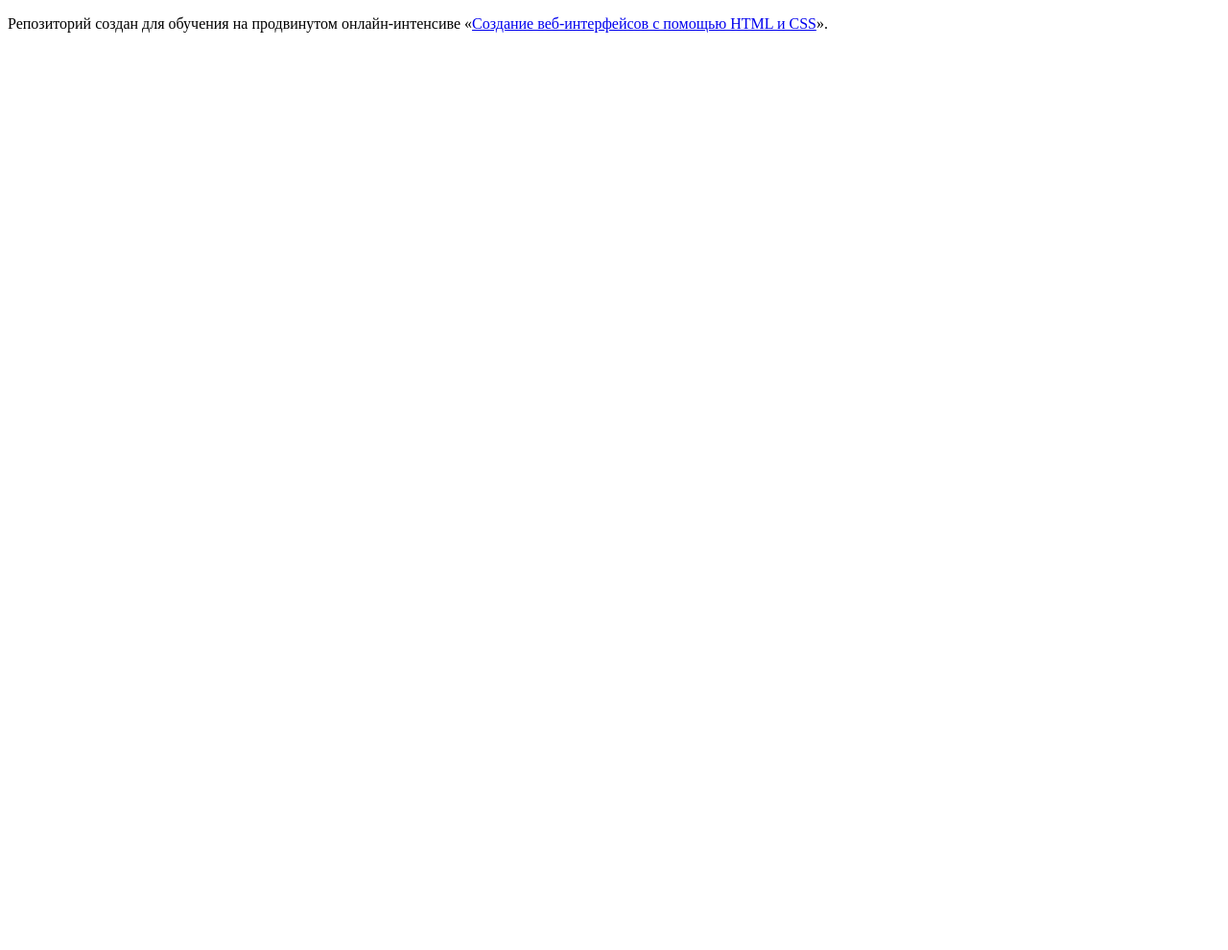
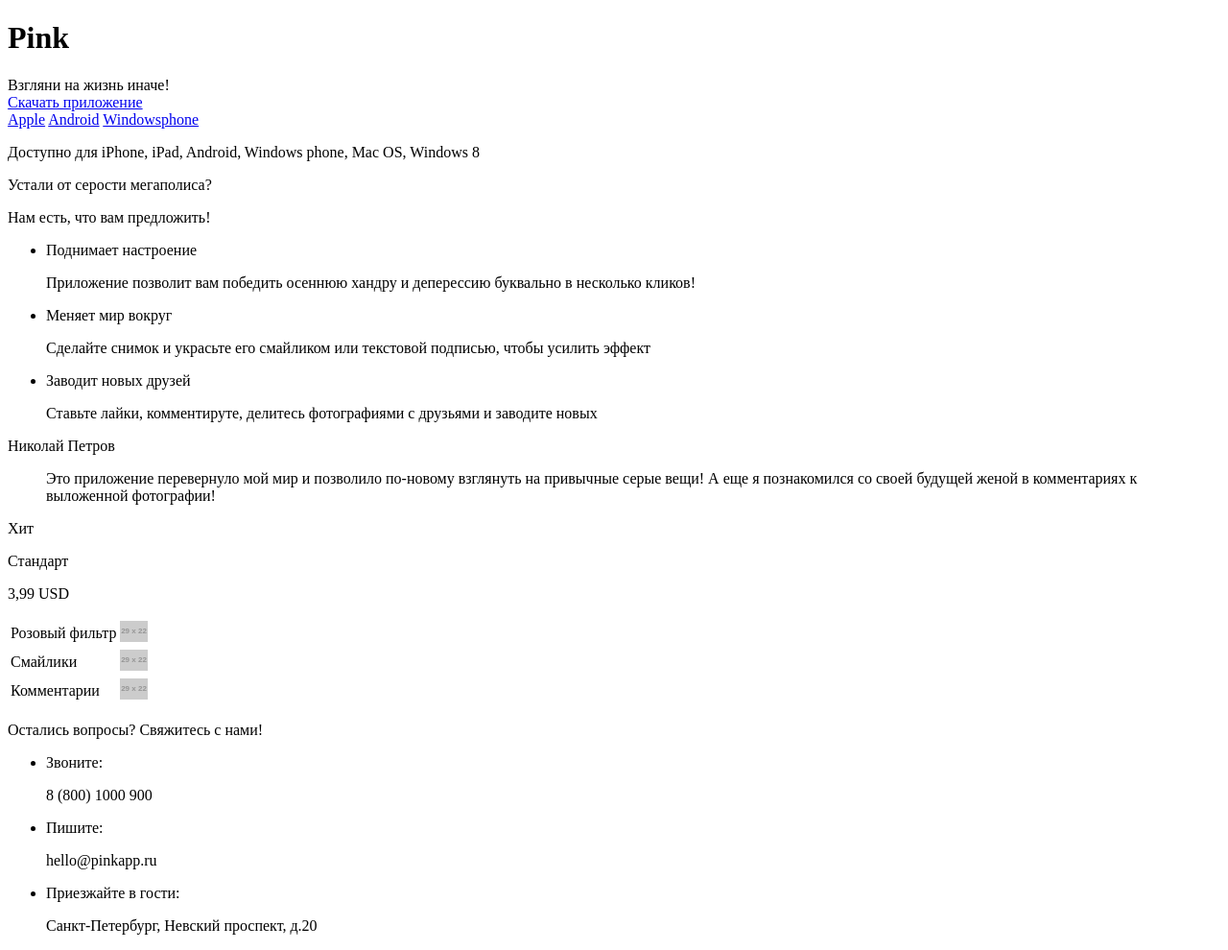
Before and after one commit to kmyshka/42029-Pink, a website: page index.html in a window 1280 px wide. Shown: the whole page at 96% size. Before the commit the page ends 800 px from the top, so only its background shows below. Drawn offline with Linux system fonts and the light colour scheme; placeholder pictures from the web are drawn by us.

Commit message:
Разметка Pink

```diff
--- a/index.html
+++ b/index.html
@@ -1,17 +1,115 @@
 <!DOCTYPE html>
 <html lang="ru">
-
-<head>
-  <meta charset="utf-8">
-  <title>HTML Academy: Pink</title>
-  <!-- <link rel="stylesheet" href="css/style.css"> -->
-</head>
-
-<body>
-
-  <p>Репозиторий создан для обучения на продвинутом онлайн-интенсиве «<a href="https://htmlacademy.ru/advanced_intensive">Создание веб-интерфейсов с помощью HTML и CSS</a>».</p>
-
-  <!-- <script src="js/script.js"></script> -->
-
-</body>
+	<head>
+		<title>HTML Academy: Pink</title>
+		<meta charset="utf-8">
+	</head>
+	<body>
+		<header class="page-header">
+			<div class="wrapper">
+				<h1>Pink</h1>
+				<div class="header-menu-icon"></div>
+			</div>
+		</header>
+		<article class="main-page-application">
+			<div class="intro">
+				<div class="intro-slogan">Взгляни на жизнь иначе!</div>
+			</div>
+			<section class="app-download">
+				<div class="wrapper">
+					<a class="btn-download" href="#">Скачать приложение</a>
+					<div class="company-mobile">
+						<a href="#" class="apple">Apple</a>
+						<a href="#" class="android">Android</a>
+						<a href="#" class="windowsphone">Windowsphone</a>
+					</div>
+					<p>Доступно для iPhone, iPad, Android, Windows phone, Mac OS, Windows 8</p>
+				</div>
+			</section>
+			<section class="app-info">
+				<div class="wrapper">
+					<p class="info-slogan">Устали от серости мегаполиса?</p>
+					<p class="info-slogan">Нам есть, что вам предложить!</p>
+					<ul class="features">
+						<li>
+							<div class="feature-title">Поднимает настроение</div>
+							<p>Приложение позволит вам победить осеннюю хандру и деперессию буквально в несколько кликов!</p>
+						</li>
+						<li>
+							<div class="feature-title">Меняет мир вокруг</div>
+							<p>Сделайте снимок и украсьте его смайликом или текстовой подписью, чтобы усилить эффект</p>
+						</li>
+						<li>
+							<div class="feature-title">Заводит новых друзей</div>
+							<p>Ставьте лайки, комментируте, делитесь фотографиями с друзьями и заводите новых</p>
+						</li>
+					</ul>
+				</div>
+			</section>
+			<section class="review-slider">
+				<div class="wrapper">
+					<div class="review-slide">
+						<div class="review-slide-num">
+							<span class="name-reviewer">Николай Петров</span>
+							<blockquote>Это приложение перевернуло мой мир и позволило по-новому взглянуть на привычные серые вещи! А еще я познакомился со своей будущей женой в комментариях к выложенной фотографии!</blockquote>
+						</div>
+					</div>
+					<div class="slider-controls">
+						<i class="active"></i>
+						<i></i>
+						<i></i>
+					</div>
+				</div>
+			</section>
+			<section class="price-slider">
+				<div class="wrapper">
+					<div class="price-slide">
+						<div class="price-slide-num">
+							<div class="flag flag-hit">Хит</div>
+							<p class="type-application">Стандарт</p>
+							<p class="price-app">3,99 USD</p>
+							<table>
+								<tr>
+									<td>Розовый фильтр</td>
+									<td><img src="http://placehold.it/29x22" alt="галочка_фильтр_присутствует"></td>
+								</tr>
+								<tr>
+									<td>Смайлики</td>
+									<td><img src="http://placehold.it/29x22" alt="галочка_смайлики_присутствуют"></td>
+								</tr>
+								<tr>
+									<td>Комментарии</td>
+									<td><img src="http://placehold.it/29x22" alt="крестик_комментарии_отсутствуют"></td>
+								</tr>
+							</table>
+						</div>
+					</div>
+					<div class="slider-controls">
+						<i></i>
+						<i class="active"></i>
+						<i></i>
+					</div>
+				</div>
+			</section>
+			<section class="contacts">
+				<div class="wrapper">
+					<p class="contact-slogan">Остались вопросы? Свяжитесь с нами!</p>
+					<ul class="contact-info">
+						<li>
+							<div class="contact-title">Звоните:</div>
+							<p class="telephone">8 (800) 1000 900</p>
+						</li>
+						<li>
+							<div class="contact-title">Пишите:</div>
+							<p class="email">hello@pinkapp.ru</p>
+						</li>
+						<li>
+							<div class="contact-title">Приезжайте в гости:</div>
+							<p class="address">Санкт-Петербург, Невский проспект, д.20</p>
+						</li>
+					</ul>
+				</div>
+			</section>
+		</article>
+	</body>
 </html>
```
